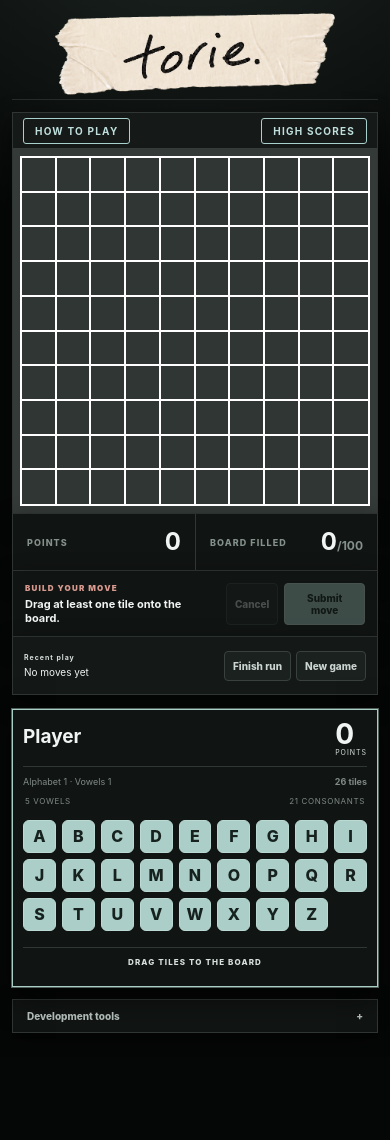
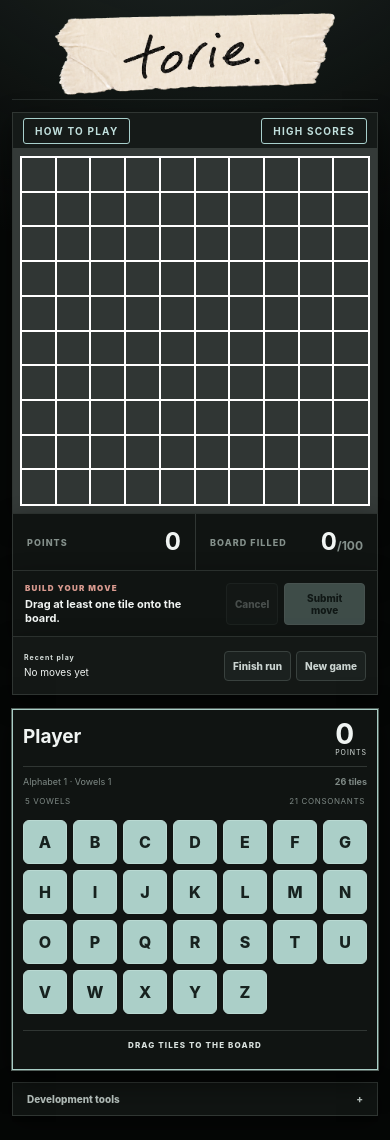
Before and after one commit to mockingbirdstud/torie-solo, a React (Vite) app: page / in a window 390 px wide. Before the commit the page ends 1057 px from the top, so only its background shows below. Built offline with nearby package versions, Linux system fonts and the light colour scheme.

Commit message:
Improve phone tile sizing

```diff
--- a/src/theme.css
+++ b/src/theme.css
@@ -842,3 +842,11 @@ body {
     font-size: 24px;
   }
 }
+
+@media (max-width: 390px) {
+  .tile-rack {
+    grid-template-columns: repeat(7, minmax(0, 1fr));
+    grid-template-rows: repeat(4, auto);
+    gap: 6px;
+  }
+}
```
